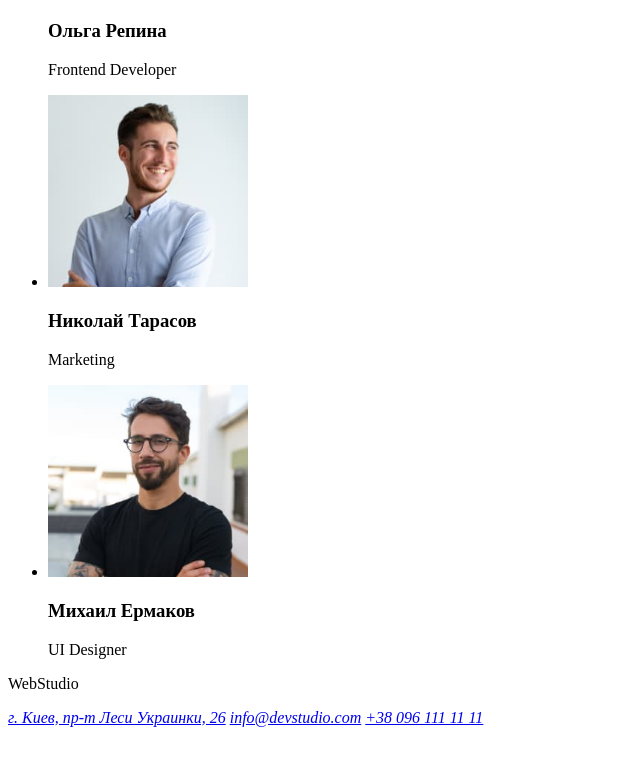
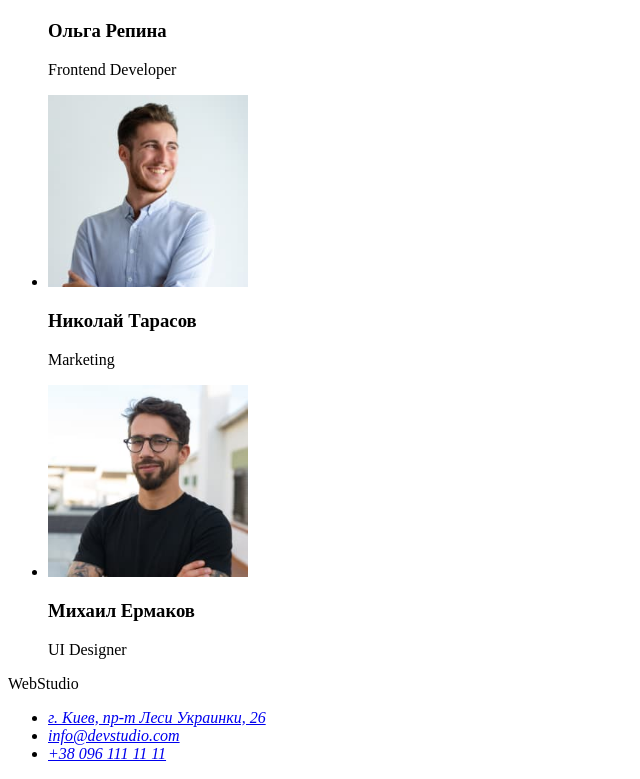
Before and after one commit to Svitlana-Hazdiuk/goit-markup-hw-01, a plain HTML site: page index.html in a window 1280 px wide. Shown: the part 2167-2946 px from the top of the page, without its empty margins (0-640 px from the left). Before the commit the page ends 2902 px from the top, so only its background shows below. Drawn offline with Linux system fonts and the light colour scheme.

Commit message:
Додала список у футер

```diff
--- a/index.html
+++ b/index.html
@@ -114,9 +114,11 @@
 <footer>
     <p>WebStudio</p>
     <address>
-        <a href="/">г. Киев, пр-т Леси Украинки, 26</a>
-        <a href="mailto:info@devstudio.com">info@devstudio.com</a>
-        <a href="tel:+380961111111">+38 096 111 11 11</a>
+        <ul>
+        <li><a href="/">г. Киев, пр-т Леси Украинки, 26</a></li>
+        <li><a href="mailto:info@devstudio.com">info@devstudio.com</a></li>
+        <li><a href="tel:+380961111111">+38 096 111 11 11</a></li>
+        </ul>
     </address>
 </footer>
 </body>
```
